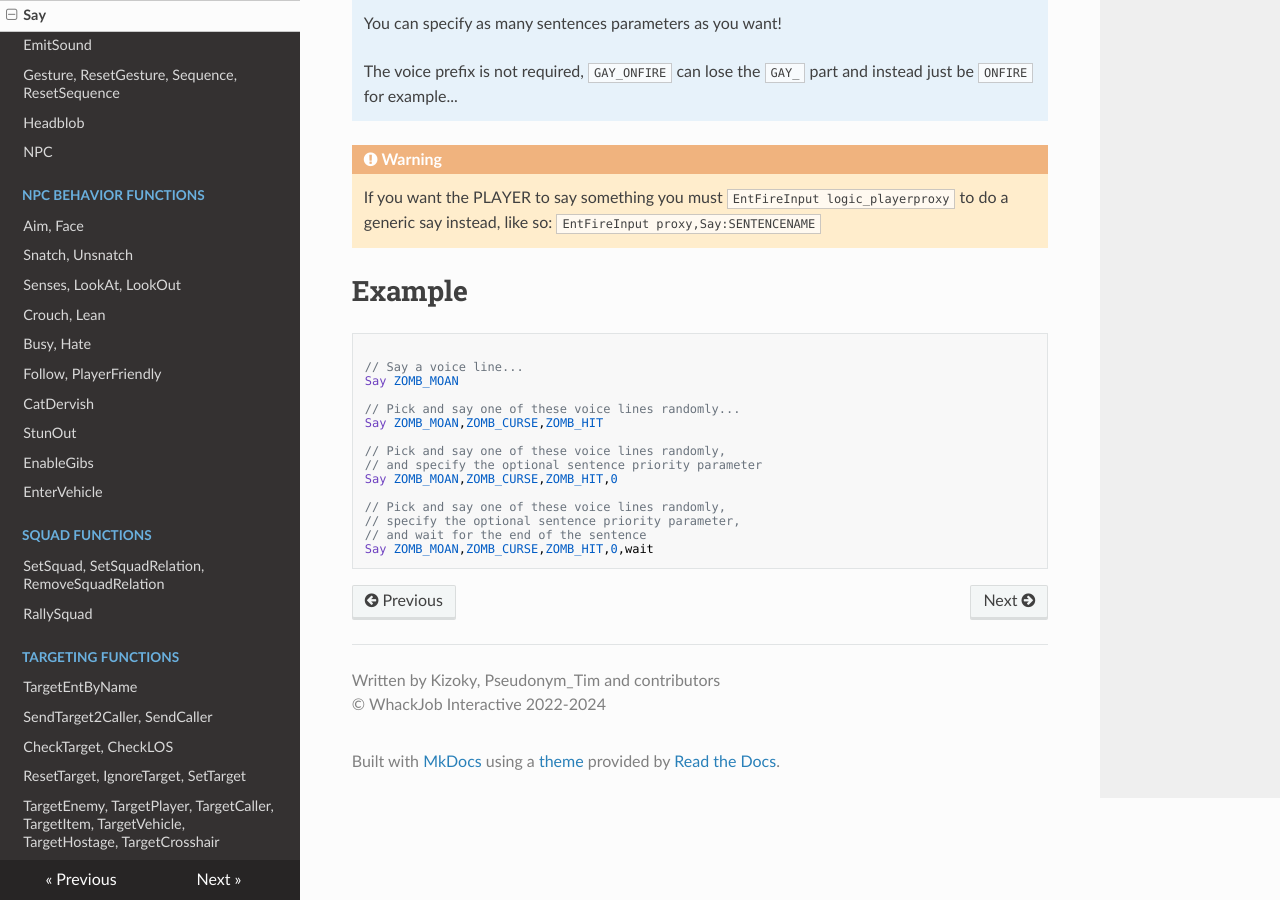
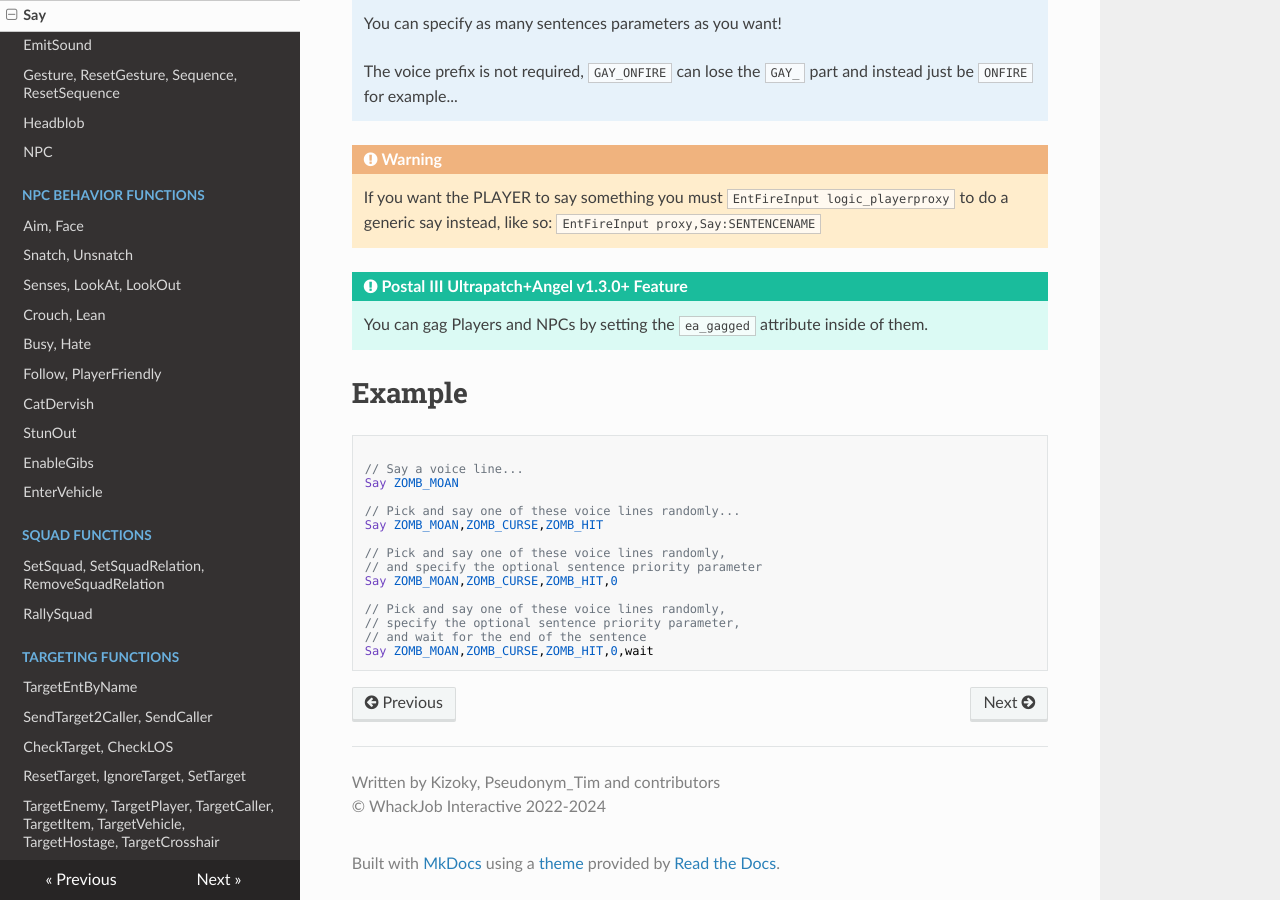
Before and after one commit to WhackJobInt/postal3scriptdocs, an MkDocs documentation site: the page built from docs/npcfuncs/say.md, in a window 1280 px wide and 900 px high, scrolled down 710 px. Built offline with MkDocs 1.6.1, drawn with Linux system fonts in a browser that asks for light colours; nearby versions of some CDN libraries.

Commit message:
Update docs (again)

```diff
--- a/docs/npcfuncs/say.md
+++ b/docs/npcfuncs/say.md
@@ -30,6 +30,12 @@ Uses the name of the sentence in the related NPC's sentence script located in
 <p>If you want the PLAYER to say something you must <code>EntFireInput logic_playerproxy</code> to do a generic say instead, like so: <code>EntFireInput proxy,Say:SENTENCENAME</code>
 </div>
 
+<p></p>
+<div class="admonition tip">
+<p class="admonition-title">Postal III Ultrapatch+Angel v1.3.0+ Feature</p>
+<p>You can gag Players and NPCs by setting the <code>ea_gagged</code> attribute inside of them.</code>
+</div>
+
 <h1>Example</h1>
 <pre><code class="language-js">
 // Say a voice line...
```
Also changed, not shown: docs/changelog.md (+6 -0 lines), docs/index.md (+3 -1 lines), docs/npcbehaviorfuncs/stunout.md (+1 -1 lines), docs/whatispostal3script.md (+2 -2 lines).
